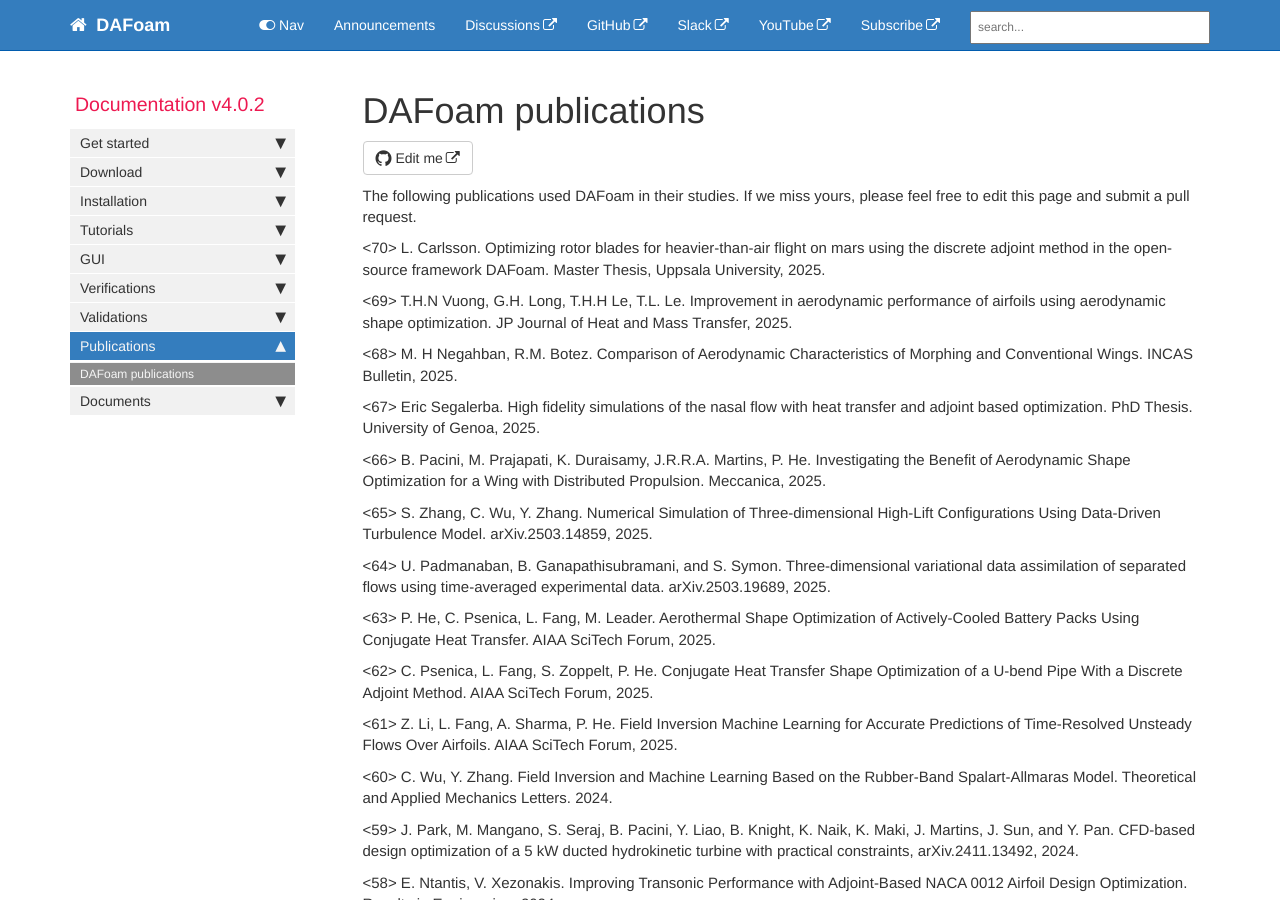
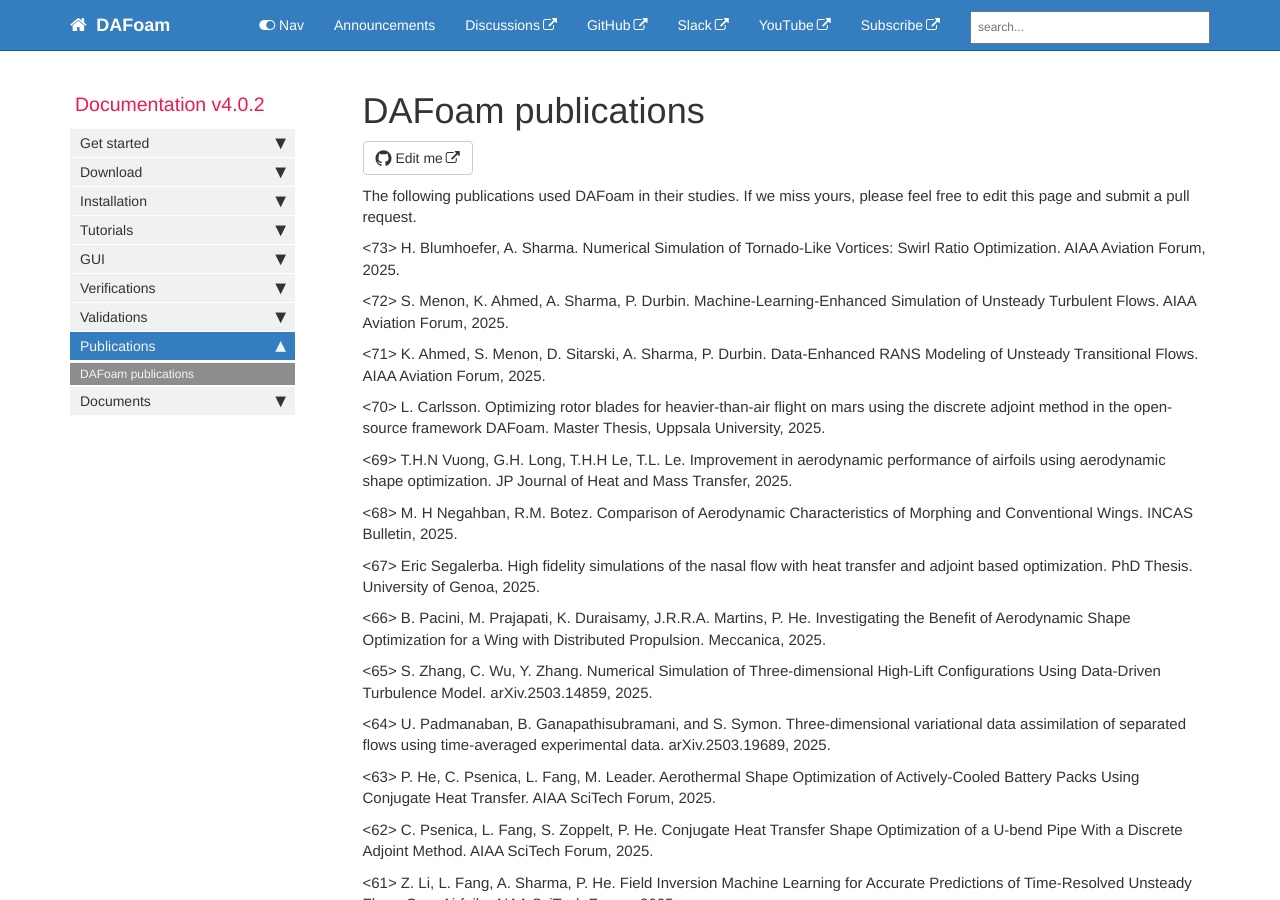
Before and after one commit to DAFoam/DAFoam.github.io, a Jekyll site: the page built from pages/mydoc/mydoc_docs_publications.md, in a window 1280 px wide and 900 px high. Built offline with Jekyll 4.4.1, drawn with Linux system fonts in a browser that asks for light colours; comment, search, counter and statistics services are not loaded.

Commit message:
content update

```diff
--- a/pages/mydoc/mydoc_docs_publications.md
+++ b/pages/mydoc/mydoc_docs_publications.md
@@ -8,6 +8,12 @@ folder: mydoc
 ---
 
 The following publications used DAFoam in their studies. If we miss yours, please feel free to edit this page and submit a pull request.
+
+<73> H. Blumhoefer, A. Sharma. Numerical Simulation of Tornado-Like Vortices: Swirl Ratio Optimization. AIAA Aviation Forum, 2025.
+
+<72> S. Menon, K. Ahmed, A. Sharma, P. Durbin. Machine-Learning-Enhanced Simulation of Unsteady Turbulent Flows. AIAA Aviation Forum, 2025.
+
+<71> K. Ahmed, S. Menon, D. Sitarski, A. Sharma, P. Durbin. Data-Enhanced RANS Modeling of Unsteady Transitional Flows. AIAA Aviation Forum, 2025.
 
 <70> L. Carlsson. Optimizing rotor blades for heavier-than-air flight on mars using the discrete adjoint method in the open-source framework DAFoam. Master Thesis, Uppsala University, 2025.
 
```
